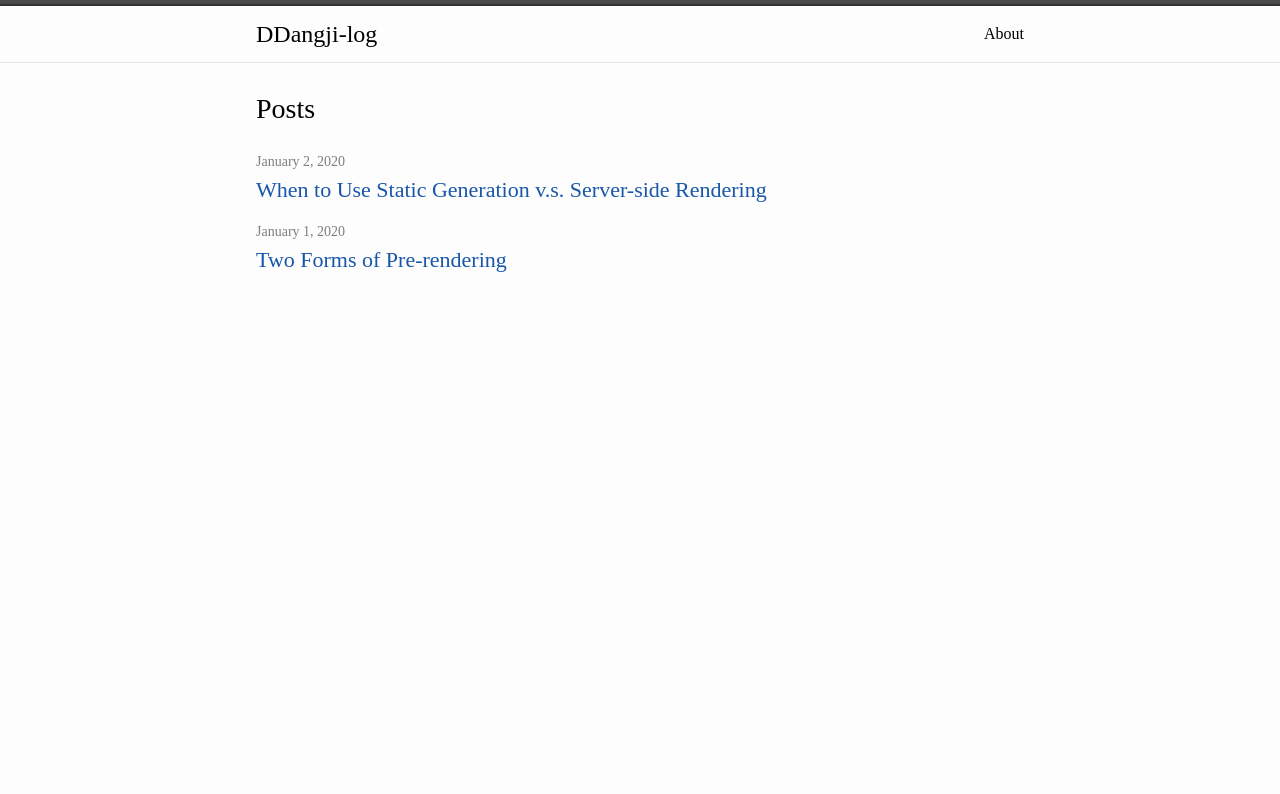
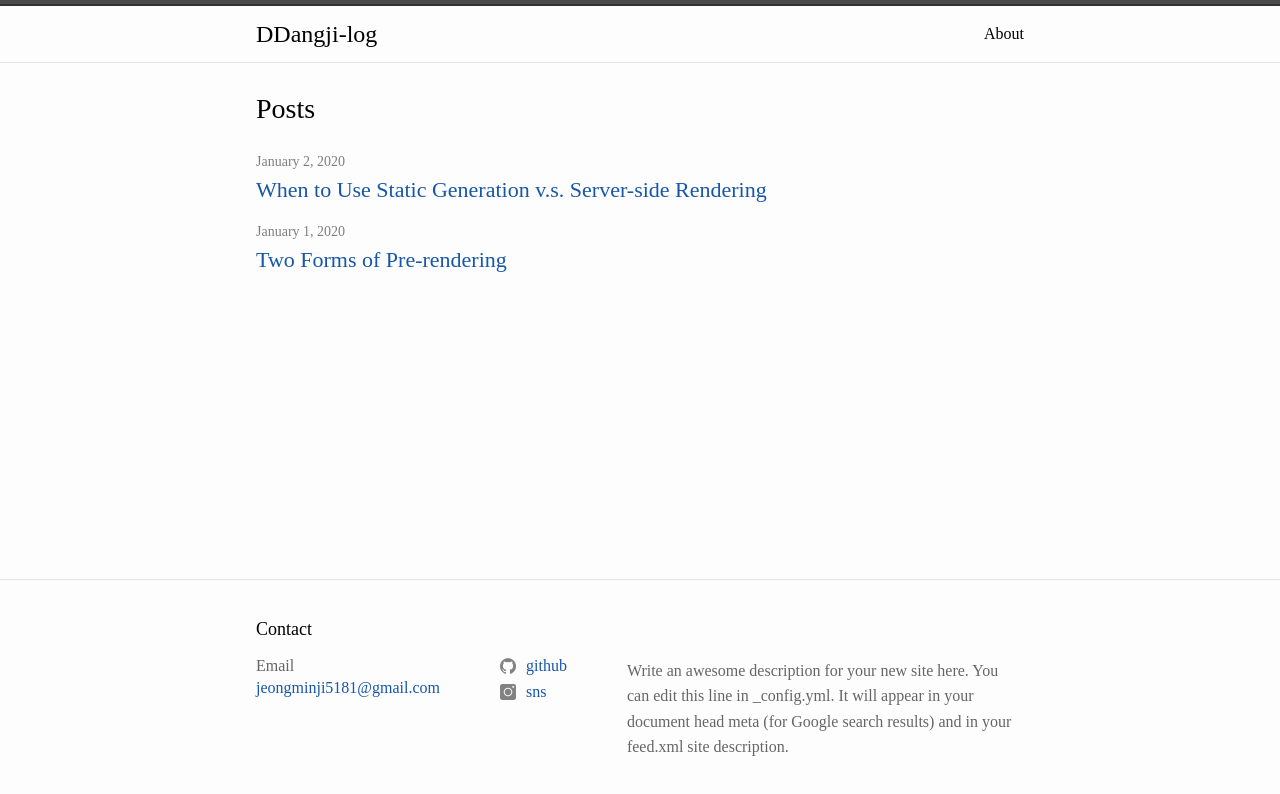
Before and after one commit to Jeong-minji/Blog, a Next.js app: page / in a window 1280 px wide. Shown: the top 794 px of the page. Built offline with nearby package versions, Linux system fonts and the light colour scheme.

Commit message:
Add: Footer

```diff
--- /dev/null
+++ b/components/Common/Footer/Footer.tsx
@@ -0,0 +1,53 @@
+import React from "react";
+import Image from "next/image";
+import Link from "next/link";
+
+import {
+  Wrapper,
+  Container,
+  Contact,
+  Box,
+  Information,
+  IconList,
+  Description,
+} from "./FooterStyle";
+
+const Footer = () => {
+  return (
+    <Wrapper>
+      <Container>
+        <Contact>Contact</Contact>
+        <Box>
+          <Information>
+            Email
+            <br />
+            <Link href="/">
+              <a>jeongminji5181@gmail.com</a>
+            </Link>
+          </Information>
+          <IconList>
+            <li>
+              <Image src="/images/github.png" width={16} height={16} />
+              <Link href="/">
+                <a>github</a>
+              </Link>
+            </li>
+            <li>
+              <Image src="/images/instagram.png" width={16} height={16} />
+              <Link href="/">
+                <a>sns</a>
+              </Link>
+            </li>
+          </IconList>
+          <Description>
+            Write an awesome description for your new site here. You can edit
+            this line in _config.yml. It will appear in your document head meta
+            (for Google search results) and in your feed.xml site description.
+          </Description>
+        </Box>
+      </Container>
+    </Wrapper>
+  );
+};
+
+export default Footer;
--- /dev/null
+++ b/components/Common/Footer/FooterStyle.ts
@@ -0,0 +1,55 @@
+import styled from "styled-components";
+
+export const Wrapper = styled.footer`
+  display: flex;
+  justify-content: center;
+  position: fixed;
+  bottom: 0;
+  width: 100%;
+  padding: 40px 0;
+  border-top: 1px solid rgba(0, 0, 0, 0.1);
+
+  a {
+    color: #1756a9;
+  }
+`;
+
+export const Container = styled.div`
+  width: 48rem;
+`;
+
+export const Contact = styled.p`
+  margin-bottom: 20px;
+  font-size: 18px;
+`;
+
+export const Box = styled.div`
+  display: flex;
+  gap: 60px;
+  color: rgba(0, 0, 0, 0.6);
+`;
+
+export const Information = styled.div`
+  display: flex;
+  flex-direction: column;
+  gap: 6px;
+`;
+
+export const IconList = styled.ul`
+  display: flex;
+  flex-direction: column;
+  list-style: none;
+  gap: 10px;
+
+  li {
+    display: flex;
+    align-items: center;
+    gap: 10px;
+    font-size: 16px;
+  }
+`;
+
+export const Description = styled.p`
+  flex: 1;
+  line-height: 1.6;
+`;
--- a/pages/_app.tsx
+++ b/pages/_app.tsx
@@ -1,4 +1,5 @@
 import React from "react";
+import Footer from "../components/Common/Footer/Footer";
 import Navigation from "../components/Common/Navigation/Navigation";
 
 import { GlobalStyle } from "../styles/GlobalStyle";
@@ -9,6 +10,7 @@ const App = ({ Component, pageProps }) => {
       <GlobalStyle />
       <Navigation />
       <Component {...pageProps} />
+      <Footer />
     </>
   );
 };
```
Also changed, not shown: public/images/github.png (added), public/images/instagram.png (added).
